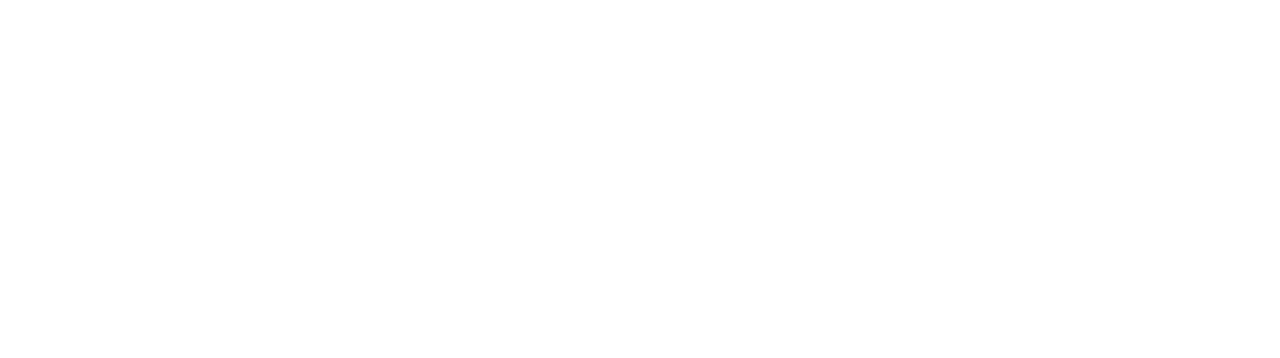
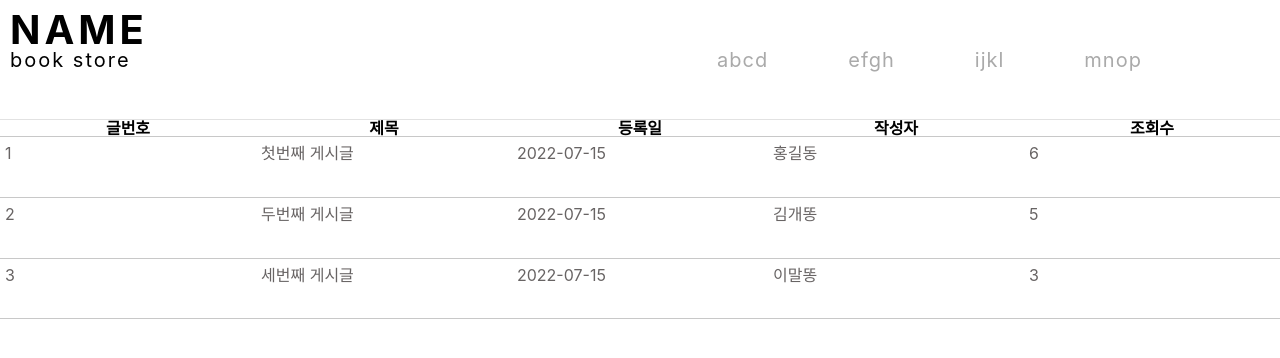
Before and after one commit to jin0610/UsedBook, a React (Create React App) app: page /qna in a window 1280 px wide. Shown: the top 358 px of the page. Built offline with nearby package versions, Linux system fonts and the light colour scheme.

Commit message:
header 추가

```diff
--- a/src/App.js
+++ b/src/App.js
@@ -20,7 +20,7 @@
         <Route path="/home" element={<HomePage/>}/>
         <Route path='/bookinfo'/>
         <Route path='/mypage' element={<MyPage/>}/>
-        <Route path='/qna' />
+        <Route path='/qna' element={<QnAPage/>} />
         <Route path='/manager'/>
         <Route path='/account' element={<FindAccountPage/>}/>
 
--- a/src/pages/QnAPage.js
+++ b/src/pages/QnAPage.js
@@ -1,10 +1,12 @@
 import React from "react";
 import PageMainBlock from "../components/PageMainBlock";
 import QnAForm from "../components/QnAPage/QnAForm";
+import Header from "../components/Header/Header"
 
 const QnAPage = () =>{
     return(
         <PageMainBlock>
+            <Header/>
             <QnAForm/>
         </PageMainBlock>
     )
```
